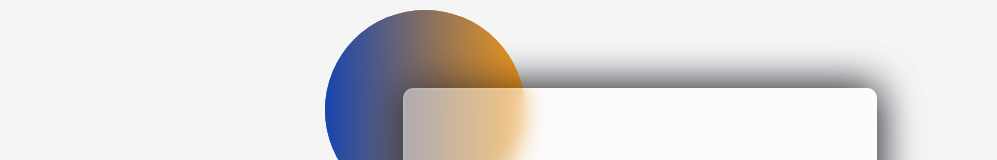
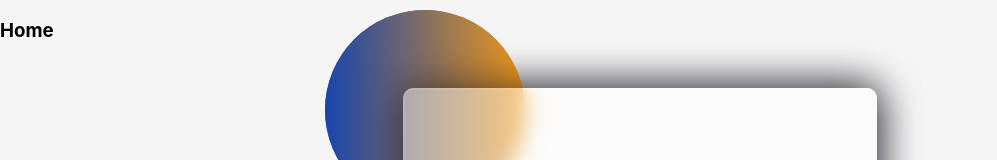
Before and after one commit to mwendwamark/group-6-dummy-frontend, a React (Create React App) app: page / in a window 1280 px wide. Shown: the top 160 px of the page, without its empty margins (0-997 px from the left). Built offline with nearby package versions, Linux system fonts and the light colour scheme.

Commit message:
Update app component

```diff
--- a/src/components/App.js
+++ b/src/components/App.js
@@ -1,4 +1,5 @@
 import CreateAccount from "../CreateAccount";
+import Home from "../Home";
 import Login from "../Login";
 import "./App.css";
 import React from "react";
@@ -6,6 +7,7 @@ import React from "react";
 function App() {
   return (
     <>
+      <Home />
       <CreateAccount />
       <Login />
     </>
```
